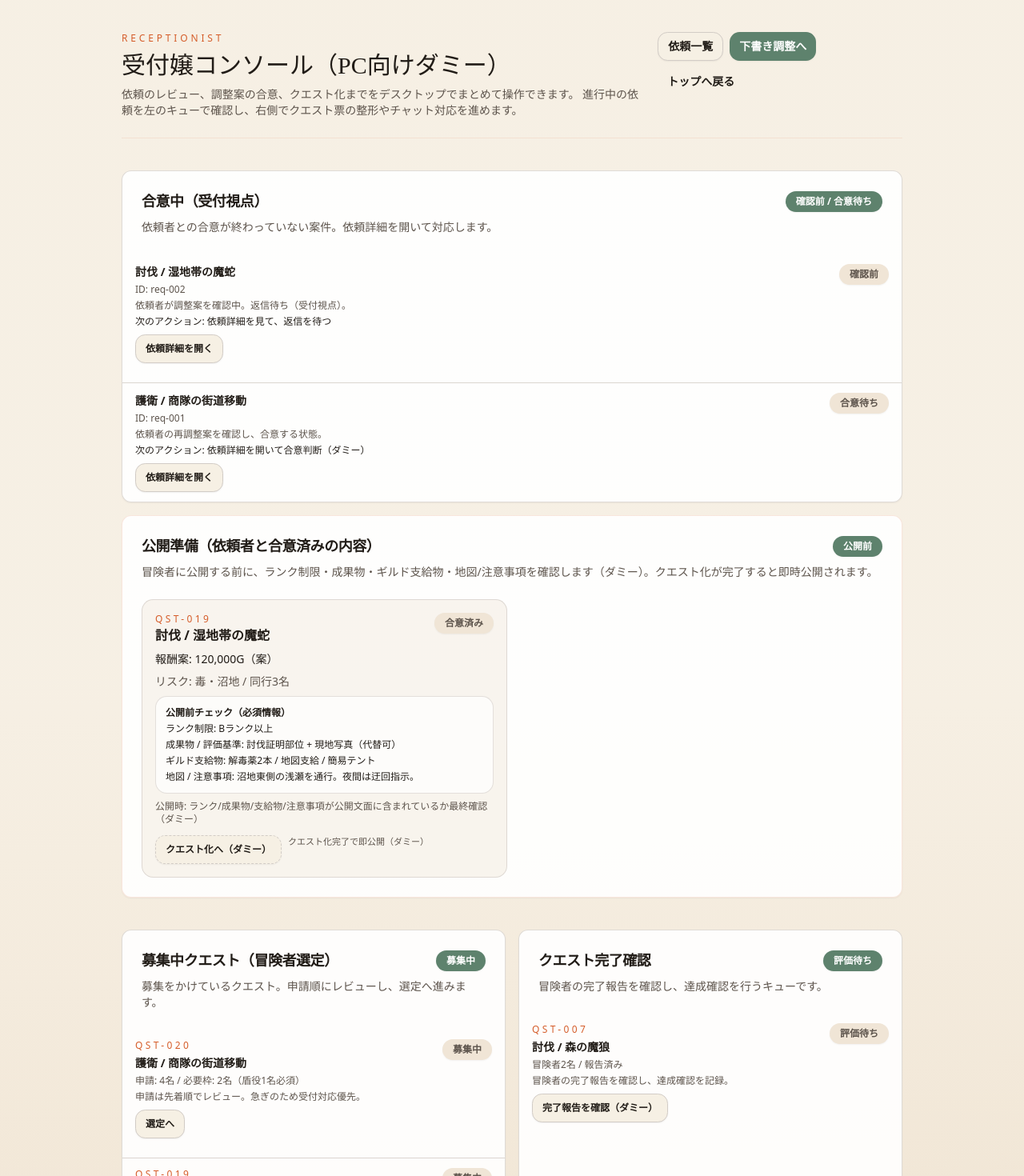
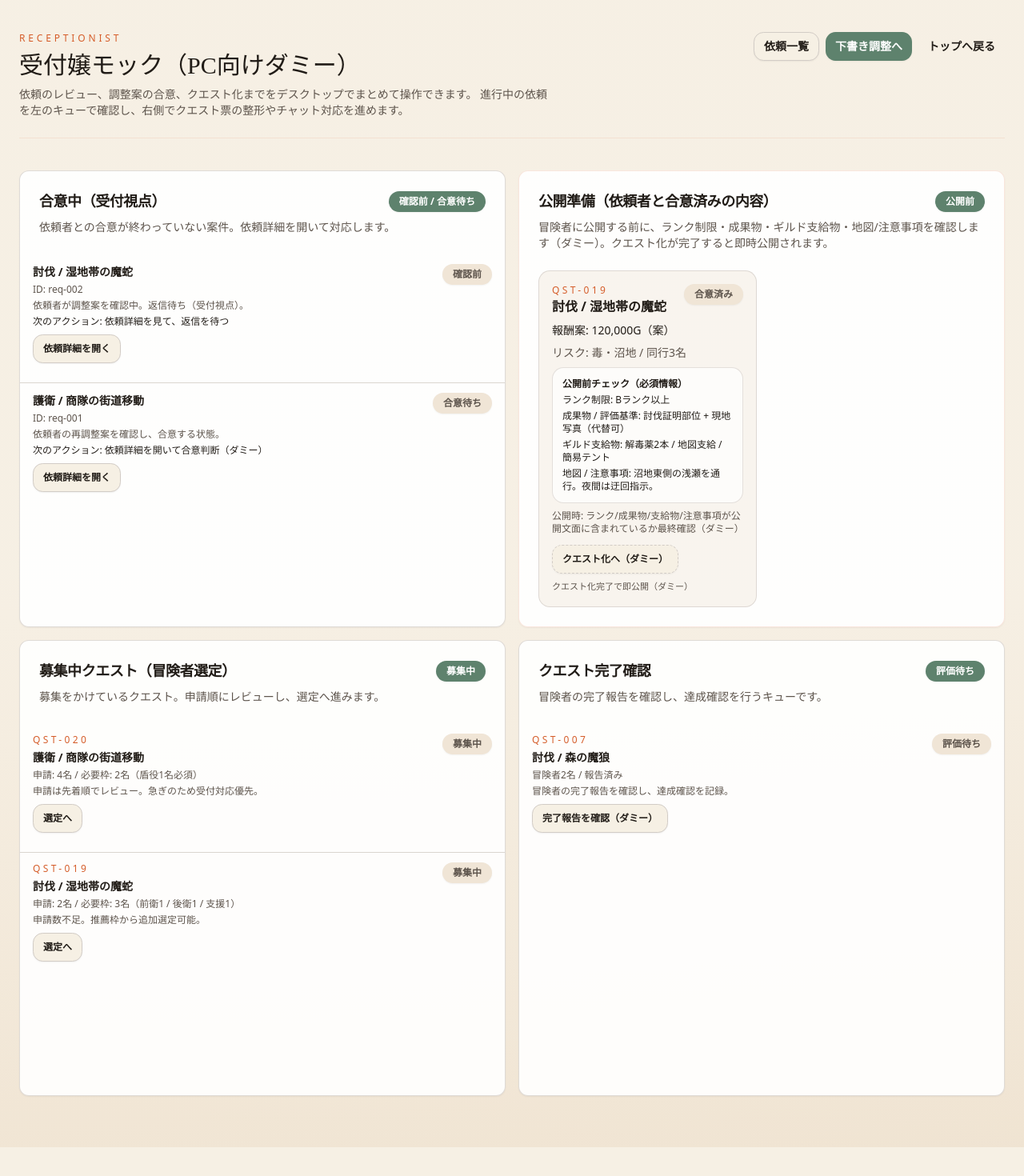
Before and after one commit to kazurego7/isekai-quest-agency, a Next.js app: page /reception in a window 1280 px wide. Shown: the top 1470 px of the page at 80% size. After the commit the page ends 1434 px from the top, so only its background shows below. Built offline with nearby package versions, Linux system fonts and the light colour scheme.

Commit message:
Update request and adventurer pages

```diff
--- a/app/adventurer/page.js
+++ b/app/adventurer/page.js
@@ -67,7 +67,7 @@ export default function AdventurerMock() {
       <div className="mx-auto max-w-screen-md px-6 pb-16 pt-10 space-y-8">
         <header className="space-y-2">
           <p className="text-xs uppercase tracking-[0.32em] text-primary">Adventurer</p>
-          <h1 className="font-serif text-2xl text-ink">冒険者用ダッシュボード（モック）</h1>
+          <h1 className="font-serif text-2xl text-ink">冒険者モック（ダッシュボード）</h1>
           <p className="text-sm text-muted-foreground">
             まず自分のクエスト状況を確認し、その後に募集中クエストを探す想定のモック画面です。
           </p>
--- a/app/page.js
+++ b/app/page.js
@@ -1,4 +1,3 @@
-import { Badge } from "@/components/ui/badge";
 import { Button } from "@/components/ui/button";
 import {
   Card,
@@ -14,19 +13,16 @@ const roles = [
     title: "依頼者モック（モバイル想定）",
     description: "既存の依頼作成・一覧・詳細などのモバイルUI。",
     href: "/requests",
-    badge: "Requester",
   },
   {
-    title: "受付嬢コンソール（PC向けダミー）",
+    title: "受付嬢モック（PC向けダミー）",
     description: "PC操作で依頼キュー、クエスト下書き、チェックをまとめて確認。",
     href: "/reception",
-    badge: "Receptionist",
   },
   {
-    title: "冒険者用ダッシュボード（モック）",
+    title: "冒険者モック（ダッシュボード）",
     description: "クエスト受注・進行確認のダミー画面。",
     href: "/adventurer",
-    badge: "Adventurer",
   },
 ];
 
@@ -59,10 +55,9 @@ export default function Home() {
                 className="border border-border/60 bg-muted/40 shadow-sm transition hover:-translate-y-1 hover:shadow-glow"
               >
                 <CardHeader className="space-y-2">
-                  <div className="flex items-start justify-between gap-3">
-                    <CardTitle className="text-base text-ink">{role.title}</CardTitle>
-                    <Badge variant="secondary">{role.badge}</Badge>
-                  </div>
+                <div className="flex items-start justify-between gap-3">
+                  <CardTitle className="text-base text-ink">{role.title}</CardTitle>
+                </div>
                   <CardDescription>{role.description}</CardDescription>
                 </CardHeader>
                 <CardFooter>
--- a/app/reception/page.js
+++ b/app/reception/page.js
@@ -85,11 +85,11 @@ const quickLinks = [
 export default function ReceptionPage() {
   return (
     <div className="min-h-screen bg-gradient-to-b from-background via-background to-muted/70">
-      <div className="mx-auto max-w-screen-lg px-6 pb-16 pt-10 space-y-10">
+      <div className="mx-auto w-full max-w-screen-2xl px-6 pb-16 pt-10 space-y-10">
         <header className="flex flex-col gap-4 border-b border-primary/10 pb-6 lg:flex-row lg:items-start lg:justify-between">
           <div className="space-y-2">
             <p className="text-xs uppercase tracking-[0.32em] text-primary">Receptionist</p>
-            <h1 className="font-serif text-3xl text-ink">受付嬢コンソール（PC向けダミー）</h1>
+            <h1 className="font-serif text-3xl text-ink">受付嬢モック（PC向けダミー）</h1>
             <p className="max-w-2xl text-sm text-muted-foreground">
               依頼のレビュー、調整案の合意、クエスト化までをデスクトップでまとめて操作できます。
               進行中の依頼を左のキューで確認し、右側でクエスト票の整形やチャット対応を進めます。
@@ -104,8 +104,8 @@ export default function ReceptionPage() {
           </div>
         </header>
 
-        <section className="grid grid-cols-1 gap-4">
-          <Card className="border border-border/70 bg-white/90 shadow-sm">
+        <section className="grid grid-cols-1 items-stretch gap-4 lg:grid-cols-2 lg:auto-rows-fr">
+          <Card className="flex h-full flex-col border border-border/70 bg-white/90 shadow-sm">
             <CardHeader className="space-y-2">
               <div className="flex items-center justify-between">
                 <CardTitle className="text-lg text-ink">合意中（受付視点）</CardTitle>
@@ -113,7 +113,7 @@ export default function ReceptionPage() {
               </div>
               <CardDescription>依頼者との合意が終わっていない案件。依頼詳細を開いて対応します。</CardDescription>
             </CardHeader>
-            <CardContent className="space-y-3 divide-y divide-border/80 p-0">
+            <CardContent className="flex-1 space-y-3 divide-y divide-border/80 p-0">
               {inAgreement.map((item) => (
                 <div key={item.id} className="space-y-1 px-4 py-3">
                   <div className="flex items-start justify-between gap-3">
@@ -135,7 +135,7 @@ export default function ReceptionPage() {
             </CardContent>
           </Card>
 
-          <Card className="border-primary/15 bg-white/90 shadow-sm">
+          <Card className="flex h-full flex-col border-primary/15 bg-white/90 shadow-sm">
             <CardHeader className="space-y-2">
               <div className="flex items-center justify-between">
                 <CardTitle className="text-lg text-ink">公開準備（依頼者と合意済みの内容）</CardTitle>
@@ -145,7 +145,7 @@ export default function ReceptionPage() {
                 冒険者に公開する前に、ランク制限・成果物・ギルド支給物・地図/注意事項を確認します（ダミー）。クエスト化が完了すると即時公開されます。
               </CardDescription>
             </CardHeader>
-            <CardContent className="grid grid-cols-1 gap-3 lg:grid-cols-2">
+            <CardContent className="grid flex-1 content-start grid-cols-1 gap-3 lg:grid-cols-2">
               {questDrafts.map((draft) => (
                 <div
                   key={draft.questId}
@@ -186,10 +186,7 @@ export default function ReceptionPage() {
               ))}
             </CardContent>
           </Card>
-        </section>
-
-        <section className="grid grid-cols-1 gap-4 lg:grid-cols-2">
-          <Card className="border border-border/70 bg-white/90 shadow-sm">
+          <Card className="flex h-full flex-col border border-border/70 bg-white/90 shadow-sm">
             <CardHeader className="space-y-2">
               <div className="flex items-center justify-between">
                 <CardTitle className="text-lg text-ink">募集中クエスト（冒険者選定）</CardTitle>
@@ -197,7 +194,7 @@ export default function ReceptionPage() {
               </div>
               <CardDescription>募集をかけているクエスト。申請順にレビューし、選定へ進みます。</CardDescription>
             </CardHeader>
-            <CardContent className="space-y-3 divide-y divide-border/80 p-0">
+            <CardContent className="flex-1 space-y-3 divide-y divide-border/80 p-0">
               {recruitingQuests.map((quest) => (
                 <div key={quest.questId} className="space-y-1 px-4 py-3">
                   <div className="flex items-start justify-between gap-3">
@@ -221,7 +218,7 @@ export default function ReceptionPage() {
             </CardContent>
           </Card>
 
-          <Card className="border border-border/70 bg-white/90 shadow-sm">
+          <Card className="flex h-full flex-col border border-border/70 bg-white/90 shadow-sm">
             <CardHeader className="space-y-2">
               <div className="flex items-center justify-between">
                 <CardTitle className="text-lg text-ink">クエスト完了確認</CardTitle>
@@ -229,7 +226,7 @@ export default function ReceptionPage() {
               </div>
               <CardDescription>冒険者の完了報告を確認し、達成確認を行うキューです。</CardDescription>
             </CardHeader>
-            <CardContent className="space-y-3 divide-y divide-border/80 p-0">
+            <CardContent className="flex-1 space-y-3 divide-y divide-border/80 p-0">
               {completionReviews.map((quest) => (
                 <div key={quest.questId} className="space-y-1 px-4 py-3">
                   <div className="flex items-start justify-between gap-3">
--- a/app/requests/[id]/page.js
+++ b/app/requests/[id]/page.js
@@ -108,7 +108,7 @@ function actionsByStatus(status, id) {
       return [
         { label: "編集（ダミー）", href: "/requests/new", variant: "outline" },
         { label: "送信（ダミー）", href: "/requests", variant: "default" },
-        { label: "取り下げ（ダミー）", href: "/requests", variant: "ghost" },
+        { label: "下書きの削除（ダミー）", href: "/requests", variant: "ghost" },
       ];
     case "確認前":
       return [
--- a/app/requests/new/page.js
+++ b/app/requests/new/page.js
@@ -55,26 +55,15 @@ export default function NewRequestPage() {
             <Button size="sm" asChild>
               <Link href="/requests">送信（ダミー）</Link>
             </Button>
+            <Button size="sm" variant="secondary" asChild>
+              <Link href="/requests">下書きを保存（ダミー）</Link>
+            </Button>
             <Button size="sm" variant="outline" asChild>
               <Link href="/">ホームに戻る</Link>
             </Button>
           </CardFooter>
         </Card>
 
-        <Card className="border-none bg-card/90 shadow-sm">
-          <CardHeader>
-            <CardTitle className="text-lg">テンプレートのおすすめ</CardTitle>
-            <CardDescription>討伐と護衛のテンプレートを用意しています。（ダミー）</CardDescription>
-          </CardHeader>
-          <CardFooter className="flex flex-wrap gap-2">
-            <Button size="sm" variant="outline" asChild>
-              <Link href="/">トップでテンプレートを見る</Link>
-            </Button>
-            <Button size="sm" variant="ghost" asChild>
-              <Link href="/requests">依頼一覧に戻る</Link>
-            </Button>
-          </CardFooter>
-        </Card>
       </div>
     </div>
   );
--- a/app/requests/page.js
+++ b/app/requests/page.js
@@ -58,7 +58,7 @@ export default function RequestsPage() {
         <header className="flex items-center justify-between">
           <div>
             <p className="text-xs uppercase tracking-[0.32em] text-primary">Requests</p>
-            <h1 className="font-serif text-2xl">依頼状況一覧</h1>
+            <h1 className="font-serif text-2xl">依頼者モック（モバイル想定）</h1>
           </div>
           <Button asChild size="sm">
             <Link href="/requests/new">新規依頼</Link>
@@ -84,19 +84,6 @@ export default function RequestsPage() {
           ))}
         </div>
 
-        <Card className="border-none bg-card/90 shadow-sm">
-          <CardHeader>
-            <CardTitle className="text-lg">依頼を絞り込み</CardTitle>
-            <CardDescription>下書き / 合意待ち / 確認前 で切り替えられます。（ダミー）</CardDescription>
-          </CardHeader>
-          <CardFooter className="flex flex-wrap gap-2">
-            {["下書き", "合意待ち", "確認前"].map((label) => (
-              <Button key={label} size="sm" variant="outline">
-                {label}
-              </Button>
-            ))}
-          </CardFooter>
-        </Card>
 
         <Button variant="ghost" asChild className="w-full justify-center">
           <Link href="/">ホームに戻る</Link>
```
